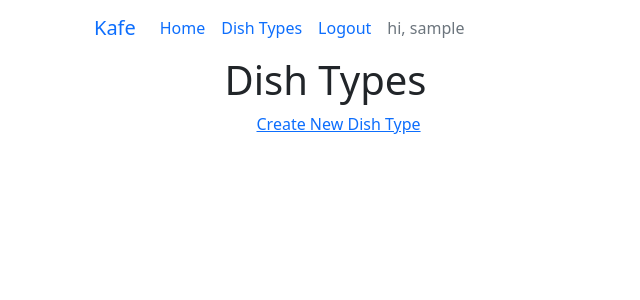
After one commit to diemonBil/cafe_kitchen_service, a Django app: page /dish-types/ in a window 1280 px wide. The commit adds this page. Shown: the top 300 px of the page, without its empty margins (0-640 px from the left). Run offline with Django 5.2, Linux system fonts and the light colour scheme; the visitor is signed in with stand-in values (Sample User, id 1); data that the repository does not hold is empty.

Commit message:
Added dish type listing page and implemented CRUD functionality

```diff
--- a/cafe_kitchen_service/urls.py
+++ b/cafe_kitchen_service/urls.py
@@ -6,8 +6,8 @@ from kitchen import views
 app_name = "kitchen"
 
 urlpatterns = [
-    path('admin/', admin.site.urls),
-    path('cook-list/', views.CookListView.as_view(), name='cook_list'),
-    path('cook-list/create/', views.CookListCreateView.as_view(), name='cook_create'),
-    path('accounts/', include('django.contrib.auth.urls'))
+    path("admin/", admin.site.urls),
+    path("accounts/", include("django.contrib.auth.urls")),
+    path('logout/', views.logoutView, name='logout'),
+    path("", include("kitchen.urls")),  # підключаємо urls.py з додатку kitchen
 ]
--- a/kitchen/templates/base.html
+++ b/kitchen/templates/base.html
@@ -7,13 +7,52 @@
 
     <!-- Bootstrap CSS -->
     <link href="https://cdn.jsdelivr.net/npm/bootstrap@5.0.2/dist/css/bootstrap.min.css" rel="stylesheet" integrity="sha384-EVSTQN3/azprG1Anm3QDgpJLIm9Nao0Yz1ztcQTwFspd3yD65VohhpuuCOmLASjC" crossorigin="anonymous">
-
-    <title>Hello, world!</title>
+    {% block title %}
+      <title>Main page</title>
+    {% endblock %}
   </head>
   <body>
-    {% block content %}
-        <h1>Hello, world!</h1>
-    {% endblock %}
+    <div class="container">
+      <nav class="navbar navbar-expand-lg bg-body-tertiary">
+        <div class="container-fluid">
+          <a class="navbar-brand" href="#">Kafe</a>
+          <button class="navbar-toggler" type="button" data-bs-toggle="collapse" data-bs-target="#navbarNav" aria-controls="navbarNav" aria-expanded="false" aria-label="Toggle navigation">
+            <span class="navbar-toggler-icon"></span>
+          </button>
+          <div class="collapse navbar-collapse" id="navbarNav">
+            <ul class="navbar-nav">
+              <li class="nav-item">
+                <a class="nav-link active" aria-current="page" href="{% url 'kitchen:cook_list' %}">Home</a>
+              </li>
+
+              {% if user.is_authenticated %}
+              <li class="nav-item">
+                <a class="nav-link"  href="{% url 'kitchen:dish_type_list' %}">Dish Types</a>
+              </li>
+                <li class="nav-item">
+                  <a class="nav-link" href="{% url 'logout' %}">Logout</a>
+                </li>
+              {% else %}
+                <li class="nav-item">
+                  <a class="nav-link" href="{% url 'login' %}">Login</a>
+                </li>
+              {% endif %}
+              <li class="nav-item">
+                <a class="nav-link disabled" aria-disabled="true">hi, {{user.username}}</a>
+              </li>
+            </ul>
+          </div>
+        </div>
+      </nav>
+      <div class="row d-flex justify-content-center">
+        <div class="col-md-9">
+          {% block content %}
+            <h1>Hello, world!</h1>
+          {% endblock %}
+        </div>
+      </div>
+    </div>
+
 
     <!-- Optional JavaScript; choose one of the two! -->
 
--- a/kitchen/templates/kitchen/cook_list.html
+++ b/kitchen/templates/kitchen/cook_list.html
@@ -4,6 +4,8 @@
     <ul>
         {% for cook in cook_list %}
             <li>{{ cook.username }} - {{ cook.first_name }} {{ cook.last_name }}</li>
+            <a href="{% url 'kitchen:cook_edit' cook.pk %}">Edit</a>
+            <a href="{% url 'kitchen:cook_delete' cook.pk %}">Delete</a>
         {% empty %}
             <li>No cooks available.</li>
         {% endfor %}
--- /dev/null
+++ b/kitchen/templates/kitchen/dish_type_list.html
@@ -0,0 +1,16 @@
+{% extends "base.html" %}
+
+{% block content %}
+    <h1>Dish Types</h1>
+    <ul>
+        {% for dish_type in dish_types %}
+            <li>
+                {{ dish_type.name }}
+                <a href="{% url 'kitchen:dish_type_update' dish_type.pk %}">Edit</a>
+                <a href="{% url 'kitchen:dish_type_delete' dish_type.pk %}">Delete</a>
+            </li>
+        {% endfor %}
+
+        <a href="{% url 'kitchen:dish_type_create' %}">Create New Dish Type</a>
+    </ul>
+{% endblock %}
--- /dev/null
+++ b/kitchen/templates/kitchen/logout.html
@@ -0,0 +1,5 @@
+{% extends "base.html" %}
+{% block content %}
+    <p>You are logged out</p>
+    <a href="{% url 'login' %}">Click here to log in again</a>
+{% endblock %}
--- /dev/null
+++ b/kitchen/urls.py
@@ -0,0 +1,20 @@
+from django.contrib import admin
+from django.urls import path, include
+
+from kitchen import views
+
+app_name = "kitchen"
+
+urlpatterns = [
+    path('admin/', admin.site.urls),
+    path('', views.CookListView.as_view(), name='cook_list'),
+    path('cook-list/', views.CookListView.as_view(), name='cook_list'),
+    path('cook-list/create/', views.CookListCreateView.as_view(), name='cook_create'),
+    path('cook-list/edit/<int:pk>/', views.CookUpdateView.as_view(), name='cook_edit'),
+    path('cook-list/delete/<int:pk>/', views.CookDeleteView.as_view(), name='cook_delete'),
+    path('dish-types/', views.DishTypeListView.as_view(), name='dish_type_list'),
+    path('dish-types/create/', views.DishTypeCreateView.as_view(), name='dish_type_create'),
+    path('dish-types/<int:pk>/update/', views.DishTypeUpdateView.as_view(), name='dish_type_update'),
+    path('dish-types/<int:pk>/delete/', views.DishTypeDeleteView.as_view(), name='dish_type_delete'),
+
+]
--- a/kitchen/views.py
+++ b/kitchen/views.py
@@ -1,13 +1,16 @@
+from django.contrib.auth import logout
 from django.contrib.auth.mixins import LoginRequiredMixin
+from django.http import HttpRequest, HttpResponse
 from django.shortcuts import render
 from django.urls import reverse_lazy
 from django.views import generic
+from django.views.generic import UpdateView, DeleteView
 
-from kitchen.forms import CookCreationForm
-from kitchen.models import Cook
+from kitchen.forms import CookCreationForm, DishTypeForm
+from kitchen.models import Cook, DishType
 
 
-class CookListView(generic.ListView):
+class CookListView(LoginRequiredMixin, generic.ListView):
     model = Cook
     template_name = 'kitchen/cook_list.html'
     context_object_name = 'cook_list'
@@ -17,3 +20,40 @@ class CookListCreateView(LoginRequiredMixin, generic.CreateView):
     form_class = CookCreationForm
     success_url = reverse_lazy('kitchen:cook_list')
     template_name = 'kitchen/cook_form.html'
+
+def logoutView(request:HttpRequest) -> HttpResponse:
+    logout(request)
+    return render(request, 'kitchen/logout.html')
+
+class CookUpdateView(LoginRequiredMixin, UpdateView):
+    model = Cook
+    fields = ['username', 'first_name', 'last_name']
+    template_name = 'kitchen/cook_form.html'
+    success_url = reverse_lazy('kitchen:cook_list')
+
+class CookDeleteView(LoginRequiredMixin, DeleteView):
+    model = Cook
+    template_name = 'kitchen/cook_confirm_delete.html'
+    success_url = reverse_lazy('kitchen:cook_list')
+
+class DishTypeListView(LoginRequiredMixin, generic.ListView):
+    model = DishType
+    template_name = 'kitchen/dish_type_list.html'
+    context_object_name = 'dish_types'
+
+class DishTypeCreateView(LoginRequiredMixin, generic.CreateView):
+    model = DishType
+    form_class = DishTypeForm
+    template_name = 'kitchen/dish_type_form.html'
+    success_url = reverse_lazy('kitchen:dish_type_list')
+
+class DishTypeUpdateView(UpdateView):
+    model = DishType
+    form_class = DishTypeForm
+    template_name = 'kitchen/dish_type_form.html'
+    success_url = reverse_lazy('kitchen:dish_type_list')
+
+class DishTypeDeleteView(DeleteView):
+    model = DishType
+    template_name = 'kitchen/dish_type_confirm_delete.html'
+    success_url = reverse_lazy('kitchen:dish_type_list')
```
Also changed, not shown: kitchen/forms.py (+9 -1 lines), kitchen/templates/kitchen/cook_confirm_delete.html (added, +12 -0 lines), kitchen/templates/kitchen/dish_type_confirm_delete.html (added, +11 -0 lines), kitchen/templates/kitchen/dish_type_form.html (added, +11 -0 lines).
